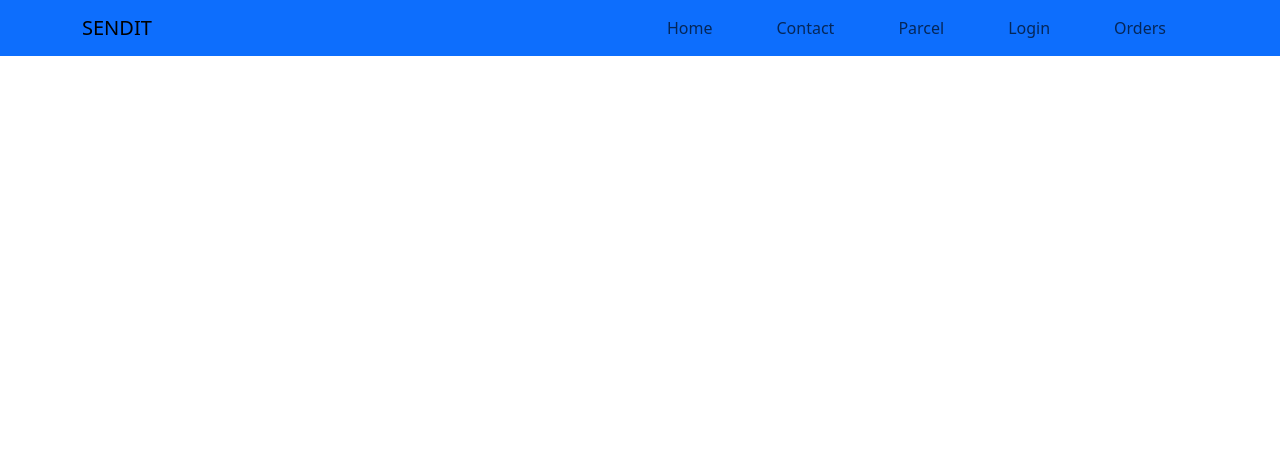
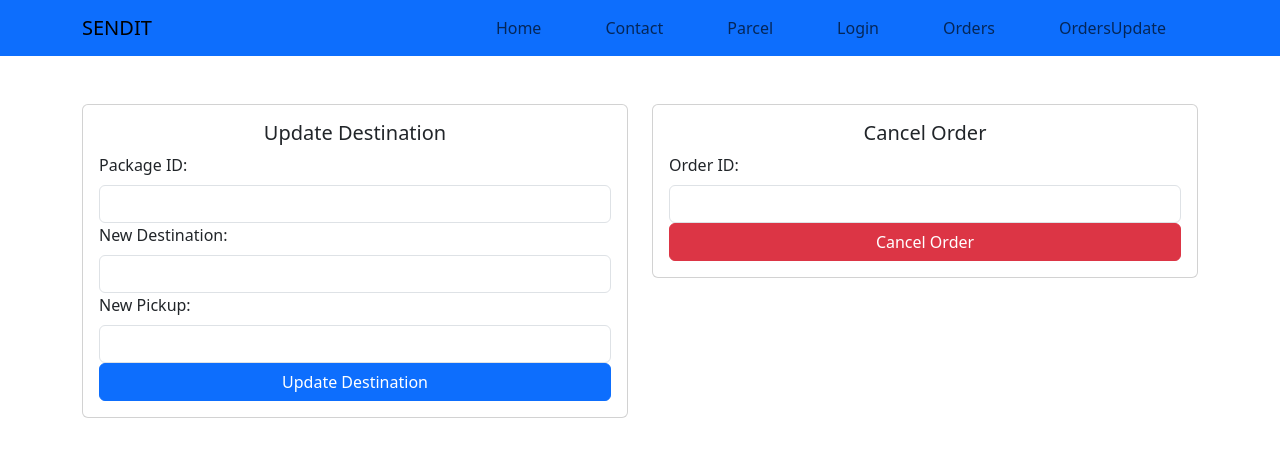
Before and after one commit to BROGRAMMER025/finalsproject, a React (Create React App) app: page /ordersupdate in a window 1280 px wide. Shown: the top 456 px of the page. Built offline with nearby package versions, Linux system fonts and the light colour scheme.

Commit message:
ordersupdate

```diff
--- a/src/Components/App.js
+++ b/src/Components/App.js
@@ -7,7 +7,7 @@ import Parcel from './Parcel';
 import Home from './Home';
 import Login from './Login';
 import Orders from './Orders';
-
+import OrdersUpdate from './OrdersUpdate';
 
 
 
@@ -31,6 +31,7 @@ function App() {
         <Route path="/parcel" component= {Parcel}/>
         <Route path="/login" component={Login} />
         <Route path="/orders" component={Orders}/>
+        <Route path ="/ordersupdate" component={OrdersUpdate}/>
 
 
 
--- a/src/Components/NavBar.js
+++ b/src/Components/NavBar.js
@@ -16,6 +16,7 @@ const NavBar = () => {
             <Nav.Link as={Link} to="/parcel"  className="mx-4" >Parcel</Nav.Link>
             <Nav.Link as={Link} to="/Login"  className="mx-4" >Login</Nav.Link>
             <Nav.Link as={Link} to="/Orders"  className="mx-4" >Orders</Nav.Link>
+            <Nav.Link as={Link} to="/Ordersupdate"  className="mx-4" >OrdersUpdate</Nav.Link>
 
           </Nav>
         </Navbar.Collapse>
--- /dev/null
+++ b/src/Components/OrdersUpdate.js
@@ -0,0 +1,113 @@
+import React, { useState } from 'react';
+import { Container, Row, Col, Form, Button, Card } from 'react-bootstrap';
+
+function OrdersUpdate() {
+  const [packageId, setPackageId] = useState('');
+  const [newDestination, setNewDestination] = useState('');
+  const [newPickup, setNewPickup] = useState('');
+  const [orderId, setOrderId] = useState('');
+  const [feedbackMessage, setFeedbackMessage] = useState('');
+
+  const handleNewDestinationSubmit = (e) => {
+    e.preventDefault();
+    // Backend logic to update order with new destination
+    // Here, you can make a fetch request to your backend API
+    // to update the order with the provided packageId, newDestination, and newPickup
+    // You can handle success and failure messages accordingly
+    setFeedbackMessage('New destination submitted successfully');
+  };
+
+  const handleCancelOrderSubmit = (e) => {
+    e.preventDefault();
+    // Backend logic to cancel order
+    // Here, you can make a fetch request to your backend API
+    // to cancel the order with the provided orderId
+    // You can handle success and failure messages accordingly
+    setFeedbackMessage('Order cancelled successfully');
+  };
+
+  return (
+    <Container className="mt-5">
+      <Row className="justify-content-center">
+        {/* First Card - Update Destination */}
+        <Col md={6}>
+          <Card>
+            <Card.Body>
+              <Card.Title className="text-center">Update Destination</Card.Title>
+              <Form onSubmit={handleNewDestinationSubmit}>
+                <Form.Group controlId="packageId">
+                  <Form.Label>Package ID:</Form.Label>
+                  <Form.Control
+                    type="text"
+                    required
+                    value={packageId}
+                    onChange={(e) => setPackageId(e.target.value)}
+                  />
+                </Form.Group>
+                <Form.Group controlId="newDestination">
+                  <Form.Label>New Destination:</Form.Label>
+                  <Form.Control
+                    type="text"
+                    required
+                    value={newDestination}
+                    onChange={(e) => setNewDestination(e.target.value)}
+                  />
+                </Form.Group>
+                <Form.Group controlId="newPickup">
+                  <Form.Label>New Pickup:</Form.Label>
+                  <Form.Control
+                    type="text"
+                    required
+                    value={newPickup}
+                    onChange={(e) => setNewPickup(e.target.value)}
+                  />
+                </Form.Group>
+                <Button variant="primary" type="submit" className="w-100">
+                  Update Destination
+                </Button>
+              </Form>
+            </Card.Body>
+          </Card>
+        </Col>
+
+        {/* Second Card - Cancel Order */}
+        <Col md={6} className="mt-3 mt-md-0">
+          <Card>
+            <Card.Body>
+              <Card.Title className="text-center">Cancel Order</Card.Title>
+              <Form onSubmit={handleCancelOrderSubmit}>
+                <Form.Group controlId="orderId">
+                  <Form.Label>Order ID:</Form.Label>
+                  <Form.Control
+                    type="text"
+                    required
+                    value={orderId}
+                    onChange={(e) => setOrderId(e.target.value)}
+                  />
+                </Form.Group>
+                <Button variant="danger" type="submit" className="w-100">
+                  Cancel Order
+                </Button>
+              </Form>
+            </Card.Body>
+          </Card>
+        </Col>
+      </Row>
+
+      {/* Feedback Message */}
+      {feedbackMessage && (
+        <Row className="mt-3">
+          <Col>
+            <Card>
+              <Card.Body>
+                <p className="text-center">{feedbackMessage}</p>
+              </Card.Body>
+            </Card>
+          </Col>
+        </Row>
+      )}
+    </Container>
+  );
+}
+
+export default OrdersUpdate;
```
